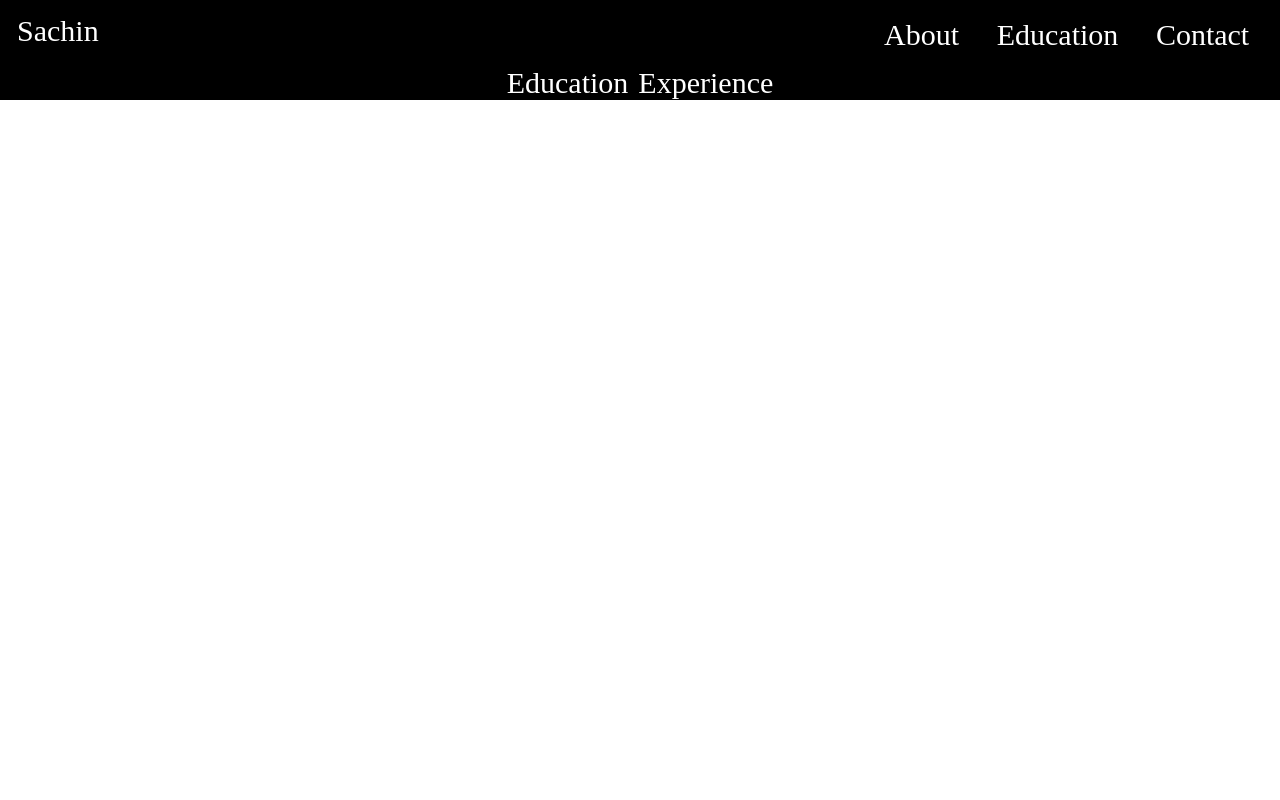
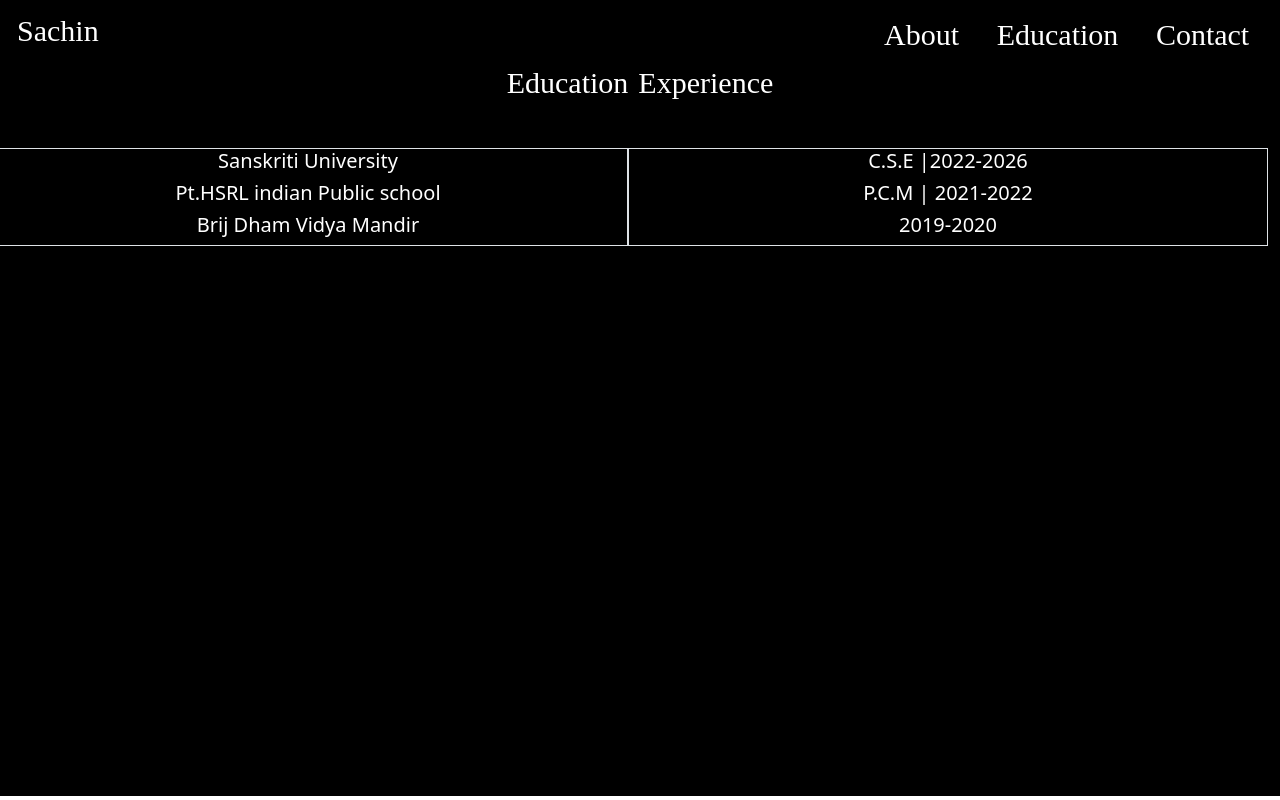
Before and after one commit to Sachin-Garg76/New-Portfolio, a React (Vite) app: page /Education in a window 1280 px wide. Built offline with nearby package versions, Linux system fonts and the light colour scheme.

Commit message:
Udate style

```diff
--- a/src/Components/Education.jsx
+++ b/src/Components/Education.jsx
@@ -9,12 +9,22 @@ const Education = () => {
         <Link to="/Education" className='link-tag'>Education</Link>
         <Link to="/Experience" className='link-tag'>Experience</Link>
       </div>
-      <div className="Inner-Education-Container">
-        <div className="Entities">
+      <div className="Inner-Education-Container row w-100 mt-5">
+        <div className="col-sm-6 border text-center ">
+           <h5>Sanskriti University</h5>
+           <h5>Pt.HSRL indian Public school</h5>
+           <h5> Brij Dham Vidya Mandir</h5>
+
 
         </div>
-        <div className="Entities"></div>
-        <div className="Entities"></div>
+        <div className="col-sm-6 border text-center">
+          <h5> C.S.E |2022-2026 </h5>
+          <h5>P.C.M | 2021-2022</h5>
+          <h5>2019-2020</h5>
+
+
+
+        </div>
       </div>
      </div>
     </>
--- a/src/Components/Experience.jsx
+++ b/src/Components/Experience.jsx
@@ -1,13 +1,14 @@
 import React from 'react'
 import { Link } from 'react-router-dom'
+import '../styles/Education.css'
 import Navbar from "./Navbar.jsx"
 const Experience = () => {
   return (
     <>
-     <div className="Main-Experience-Container">
-      <div className="Experience-Nav text-center">
-        <Link to="/Education">Education</Link>
-        <Link to="/Experience">Experience</Link>
+      <div className="Main-Education-Container">
+        <div className="Education-Nav text-center">
+          <Link to="/Education" className='link-tag'>Education</Link>
+          <Link to="/Experience" className='link-tag'>Experience</Link>
         </div>
         <div className="Inner-Experience-Container">
           <div className="Entities">
--- a/src/Components/Navbar.jsx
+++ b/src/Components/Navbar.jsx
@@ -11,7 +11,7 @@ const Navbar = () => {
                 </div>
                 <div className="col-sm-4 link-container">
                     <Link to="/About" className='link-tag' >About</Link>
-                    <Link to="/Experience" className='link-tag' >Education</Link>
+                    <Link to="/Education" className='link-tag' >Education</Link>
                     <Link to="/Contact" className='link-tag' >Contact</Link>
 
                 </div>
--- a/src/styles/Education.css
+++ b/src/styles/Education.css
@@ -1,5 +1,6 @@
 .Main-Education-Container {
   background: #000;
+  height: 92vh;
 }
 .Education-Nav {
   height: 40px;
```
Lines whose indentation alone changed are shown as unchanged.
